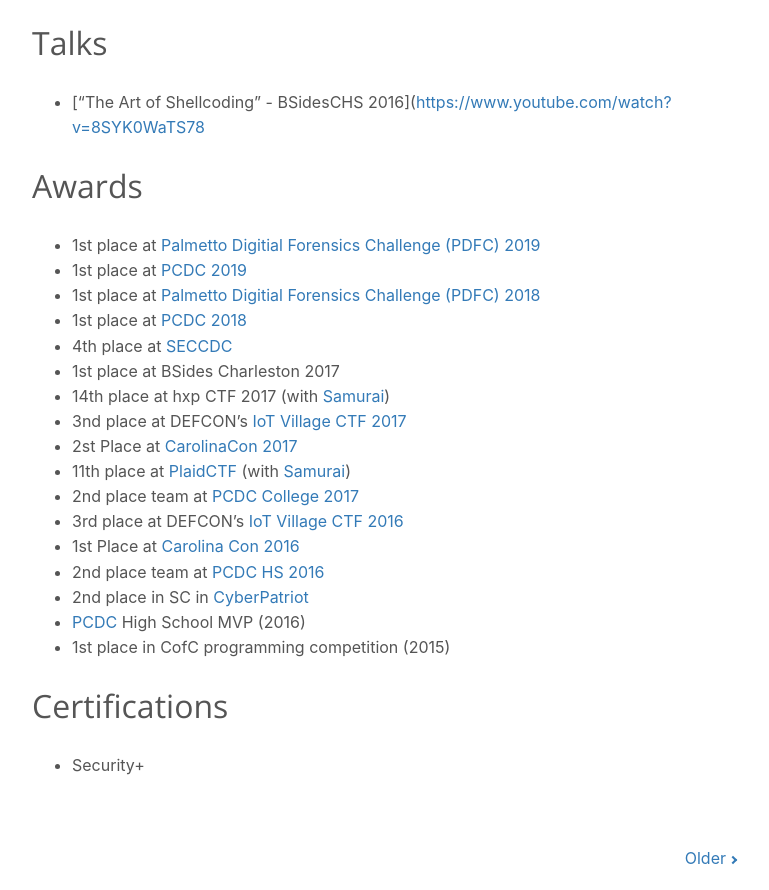
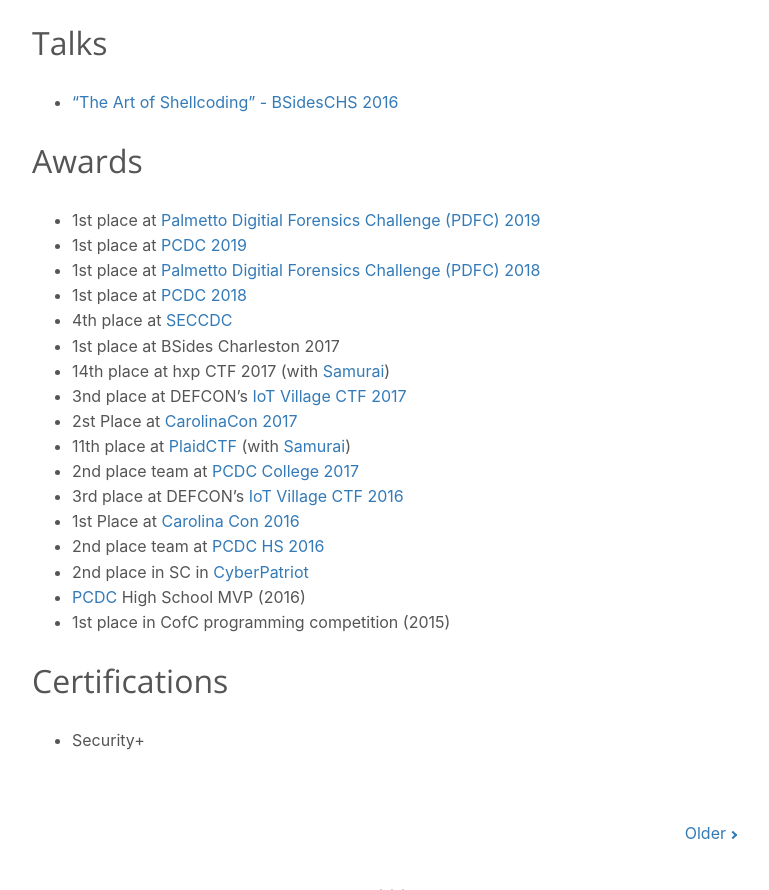
Before and after one commit to t94j0/t94j0.github.io, a plain HTML site: page about/index.html in a window 1280 px wide. Shown: the part 845-1735 px from the top of the page, without its empty margins (248-1017 px from the left). Drawn offline with nearby package versions, Linux system fonts and the light colour scheme.

Commit message:
Update page

```diff
--- a/about/index.html
+++ b/about/index.html
@@ -76,7 +76,7 @@
 <h1 id="talks">Talks</h1>
 
 <ul>
-<li>[&ldquo;The Art of Shellcoding&rdquo; - BSidesCHS 2016](<a href="https://www.youtube.com/watch?v=8SYK0WaTS78">https://www.youtube.com/watch?v=8SYK0WaTS78</a></li>
+<li><a href="https://www.youtube.com/watch?v=8SYK0WaTS78">&ldquo;The Art of Shellcoding&rdquo; - BSidesCHS 2016</a></li>
 </ul>
 
 <h1 id="awards">Awards</h1>
```
